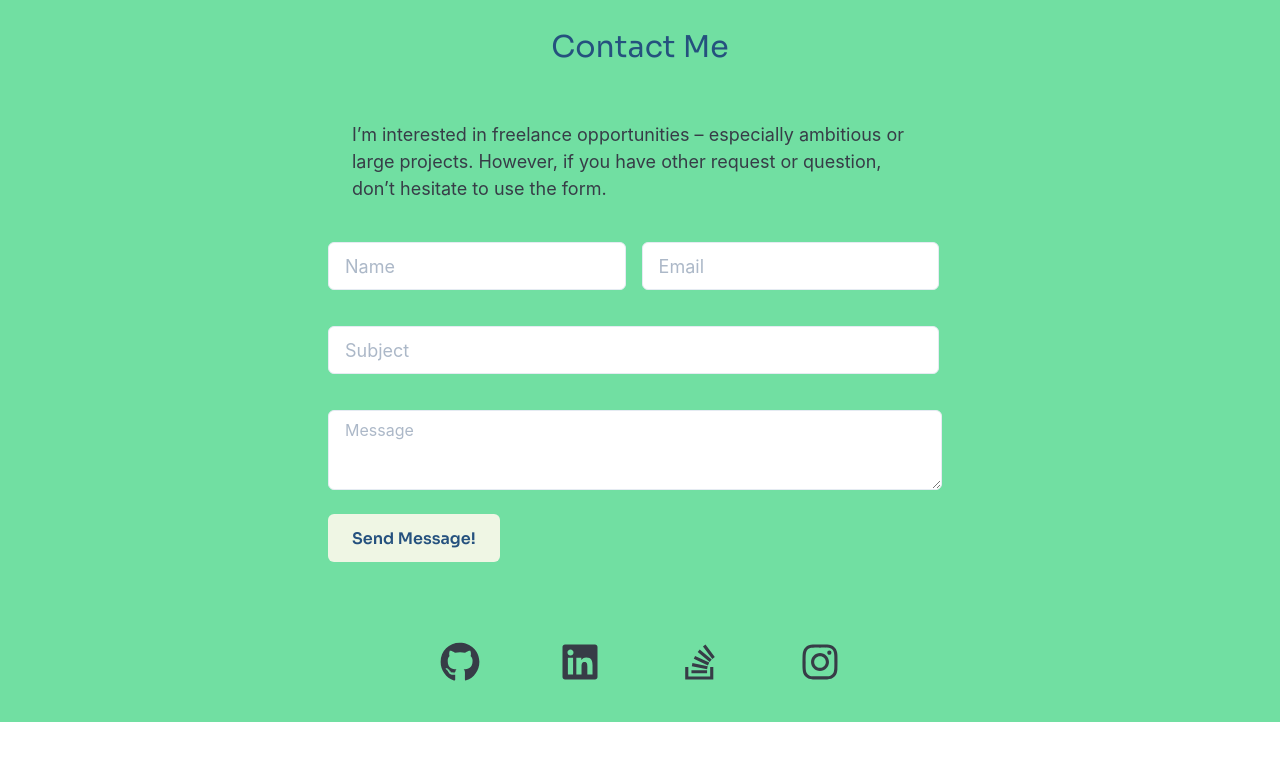
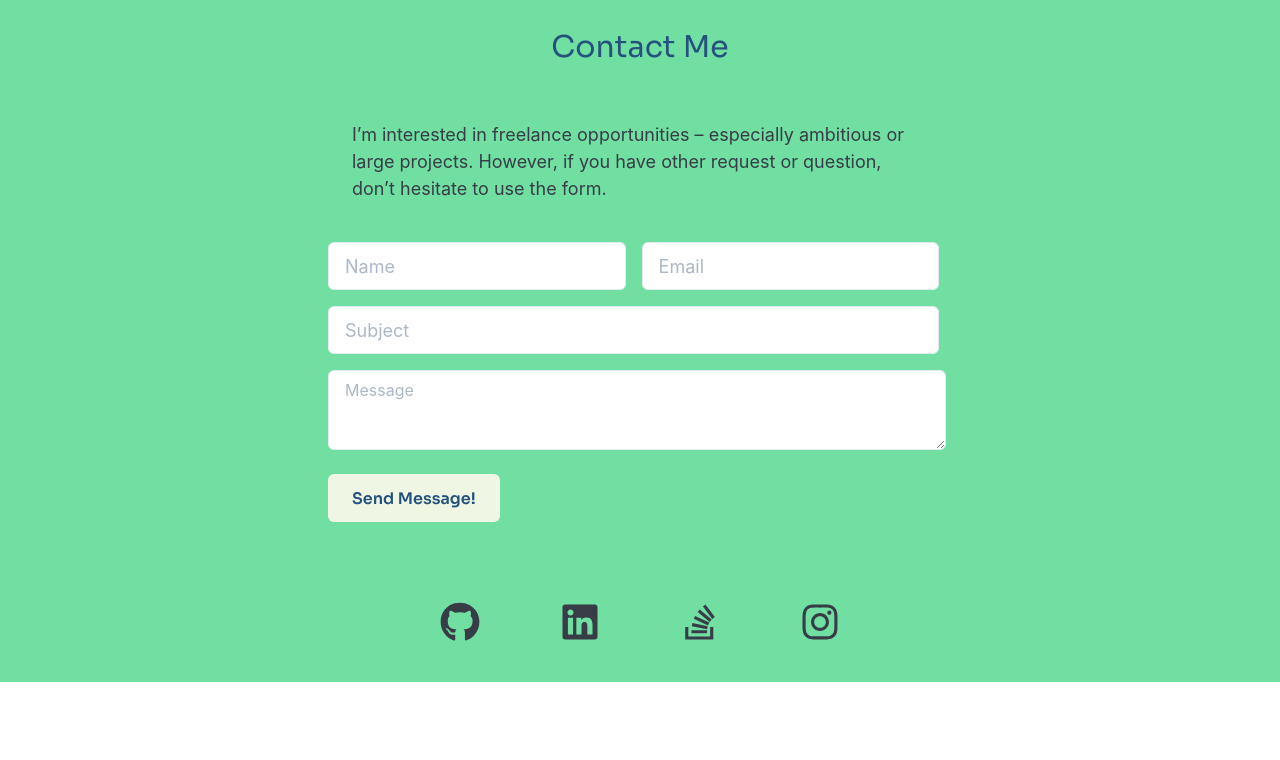
Before and after one commit to PrajwalR7/portfolio, a React (Create React App) app: page / in a window 1280 px wide. Shown: the part 2445-3205 px from the top of the page. Built offline with nearby package versions, Linux system fonts and the light colour scheme; a web font is replaced by a local one.

Commit message:
minor changes

```diff
--- a/src/components/Contact.js
+++ b/src/components/Contact.js
@@ -94,7 +94,7 @@ export default function Contact(props) {
               // outlineColor={isDark ? "#08fdd8" : "#1d1d1d"}
               type="email" placeholder='Email' width="100%" size="lg"/>
             </InputGroup>
-            <InputGroup mt="5" width="98%" p="2" alignSelf="center" >
+            <InputGroup  width={isNotSmallerScreen ? "98%" : "100%"} p="2" alignSelf="center" >
               <Input
               focusBorderColor=""
               color="white"
@@ -102,7 +102,7 @@ export default function Contact(props) {
               outlineOffset={0}
               colorScheme={isDark ? "#08fdd8" : "#1d1d1d"}
               // outlineColor={isDark ? "#08fdd8" : "#1d1d1d"}
-              type="text" placeholder='Subject' width="100%" size="lg"/>
+              type="text" placeholder='Subject' size="lg"/>
             </InputGroup>
             <Textarea
             focusBorderColor=""
@@ -111,7 +111,8 @@ export default function Contact(props) {
             outlineOffset={0}
             colorScheme={isDark ? "#08fdd8" : "#1d1d1d"}
             // outlineColor={isDark ? "#08fdd8" : "#1d1d1d"}
-            placeholder='Message' width="96%" ml="2" alignSelf="center" mt="7"></Textarea>
+            placeholder='Message' width={isNotSmallerScreen ? "96.5%" : "97.5%"} ml={isNotSmallerScreen ? "2" : "0"}
+            alignSelf="center" mt="2"></Textarea>
             <Button
             fontSize={isNotmediumScreen ? "" : "sm"}
             backgroundColor={isDark ? "#66fcf1" : "#edf5e1"}
```
